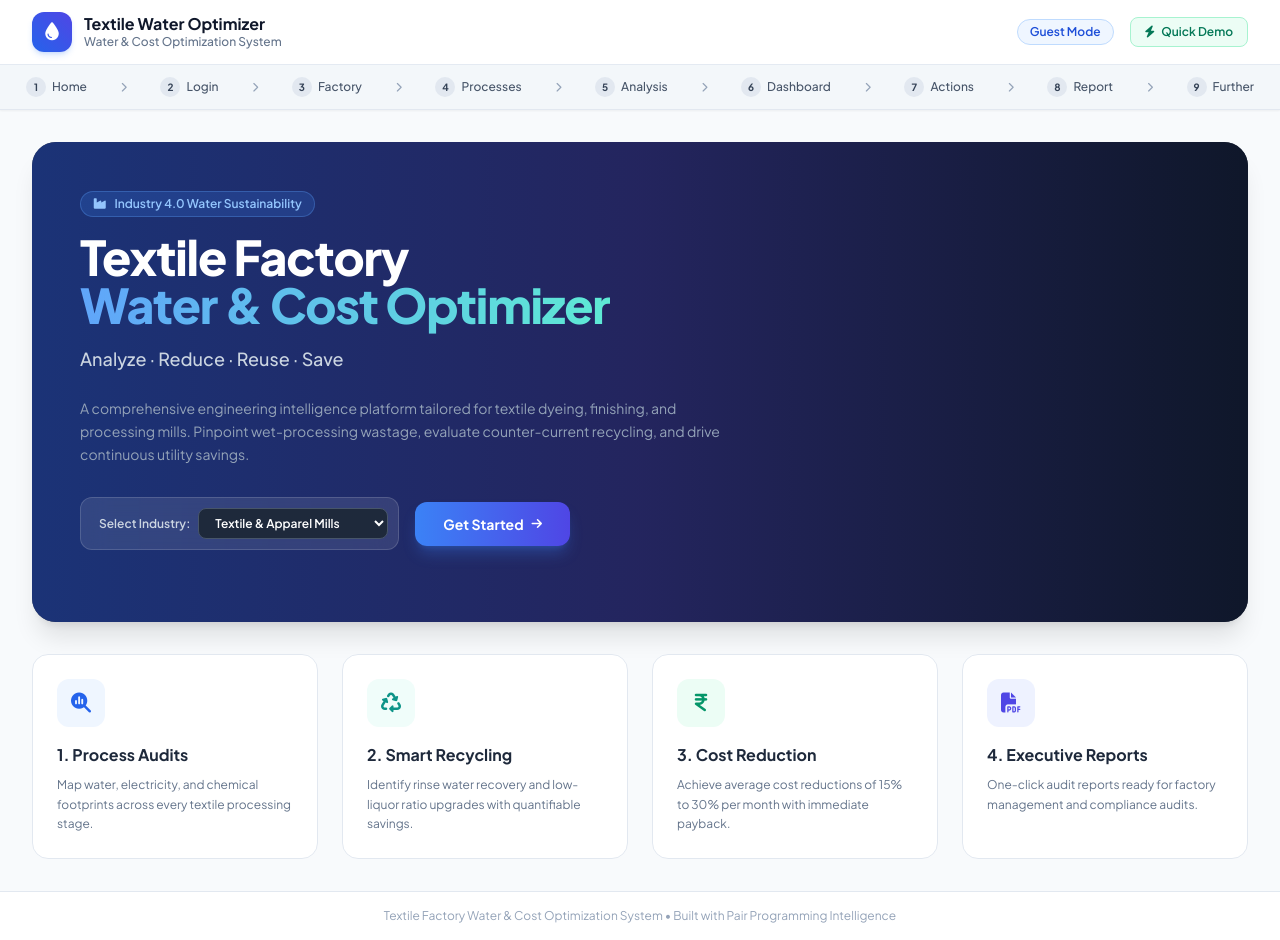
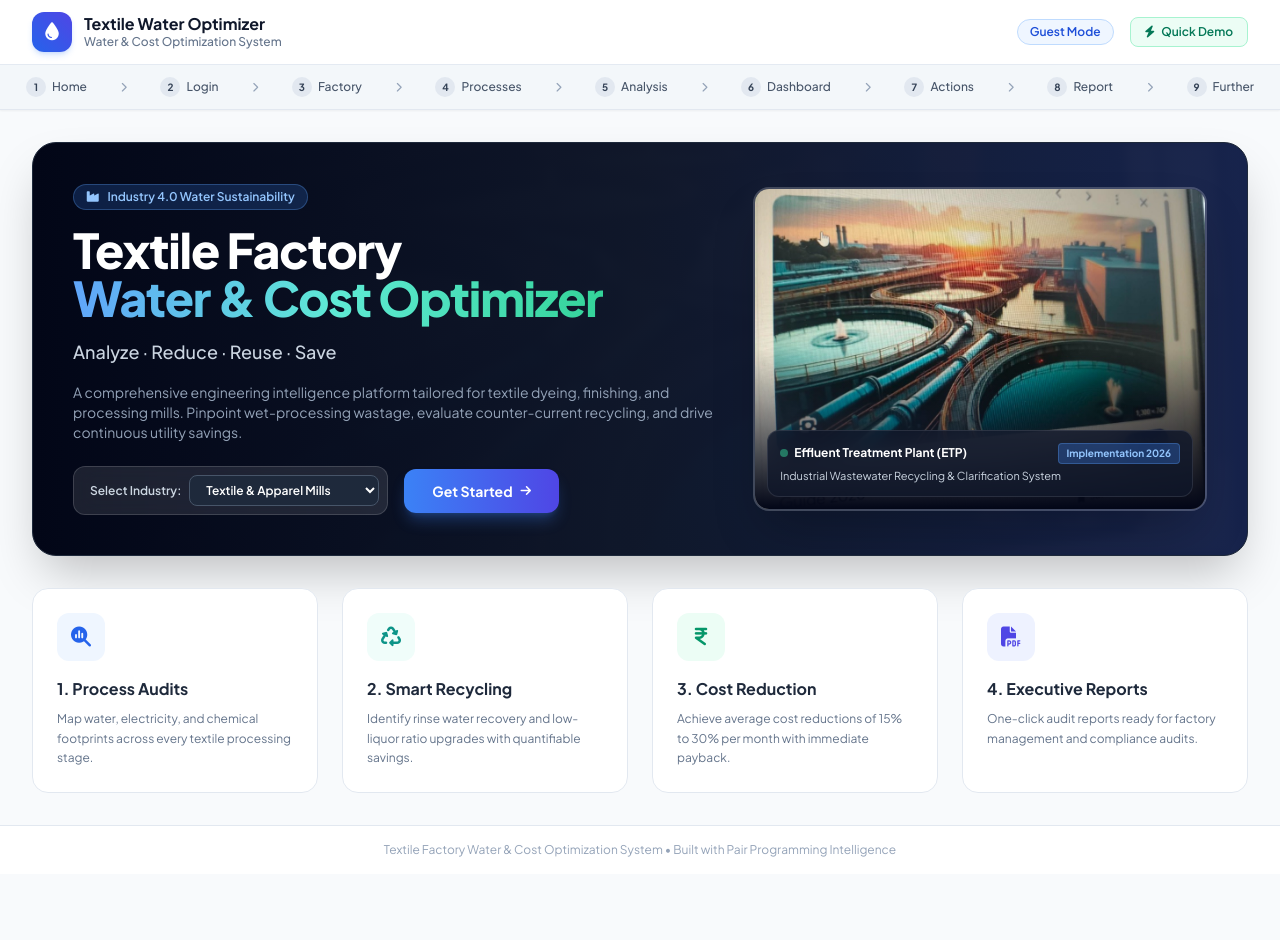
Before and after one commit to 25sc035-web/water-man, a plain HTML site: page index.html in a window 1280 px wide. After the commit the page ends 874 px from the top, so only its background shows below. Drawn offline with nearby package versions, Linux system fonts and the light colour scheme.

Commit message:
Add industrial wastewater treatment plant image to front page hero

```diff
--- a/index.html
+++ b/index.html
@@ -113,25 +113,31 @@
          STEP 1: HOME PAGE
          ========================================== -->
     <section id="step-1" class="step-view">
-      <div class="relative overflow-hidden rounded-3xl bg-slate-900 text-white p-8 sm:p-12 mb-8 shadow-xl">
-        <div class="absolute inset-0 bg-gradient-to-r from-blue-900/80 via-indigo-900/60 to-slate-900/90 pointer-events-none"></div>
-        <div class="relative z-10 max-w-2xl">
+      <div class="relative overflow-hidden rounded-3xl bg-slate-900 text-white p-6 sm:p-10 mb-8 shadow-2xl border border-slate-800">
+        <!-- Background subtle image glow -->
+        <div class="absolute inset-0 bg-cover bg-center opacity-20 filter blur-sm pointer-events-none" style="background-image: url('hero-plant.jpg');"></div>
+        <div class="absolute inset-0 bg-gradient-to-r from-slate-950 via-slate-900/95 to-blue-950/80 pointer-events-none"></div>
+
+        <div class="relative z-10 grid grid-cols-1 lg:grid-cols-12 gap-8 items-center">
+
+          <!-- Left Column (Content & CTA) -->
+          <div class="lg:col-span-7">
             <div class="inline-flex items-center gap-2 px-3 py-1 rounded-full bg-blue-500/20 text-blue-300 text-xs font-semibold mb-4 border border-blue-400/30">
               <i class="fa-solid fa-industry"></i> Industry 4.0 Water Sustainability
             </div>
             <h2 class="text-3xl sm:text-5xl font-extrabold tracking-tight mb-4">
-            Textile Factory <br><span class="text-transparent bg-clip-text bg-gradient-to-r from-blue-400 to-teal-300">Water & Cost Optimizer</span>
+              Textile Factory <br><span class="text-transparent bg-clip-text bg-gradient-to-r from-blue-400 via-teal-300 to-emerald-400">Water & Cost Optimizer</span>
             </h2>
-          <p class="text-lg text-slate-300 mb-6 font-medium">
+            <p class="text-base sm:text-lg text-slate-300 mb-4 font-medium">
               Analyze · Reduce · Reuse · Save
             </p>
-          <p class="text-sm text-slate-400 mb-8 leading-relaxed">
+            <p class="text-xs sm:text-sm text-slate-400 mb-6 leading-relaxed">
               A comprehensive engineering intelligence platform tailored for textile dyeing, finishing, and processing mills. Pinpoint wet-processing wastage, evaluate counter-current recycling, and drive continuous utility savings.
             </p>
 
-          <!-- Industry Selection -->
-          <div class="flex flex-col sm:flex-row items-stretch sm:items-center gap-4 mb-6">
-            <div class="bg-white/10 backdrop-blur-md rounded-xl p-2.5 border border-white/15 flex items-center gap-2">
+            <!-- Industry Selection & CTA -->
+            <div class="flex flex-col sm:flex-row items-stretch sm:items-center gap-4">
+              <div class="bg-white/10 backdrop-blur-md rounded-xl p-2 border border-white/15 flex items-center gap-2">
                 <span class="text-xs text-slate-300 font-semibold pl-2">Select Industry:</span>
                 <select class="bg-slate-800 text-white text-xs font-semibold rounded-lg px-3 py-1.5 border border-slate-600 focus:outline-none">
                   <option value="textile" selected>Textile & Apparel Mills</option>
@@ -145,6 +151,31 @@
                 <i class="fa-solid fa-arrow-right text-xs"></i>
               </button>
             </div>
+          </div>
+
+          <!-- Right Column (The User's Plant Image Showcase) -->
+          <div class="lg:col-span-5">
+            <div class="relative rounded-2xl overflow-hidden border-2 border-white/20 shadow-2xl group">
+              <img src="hero-plant.jpg" alt="Industrial Wastewater Treatment Plant" class="w-full h-64 sm:h-80 object-cover transform group-hover:scale-105 transition-transform duration-500">
+
+              <!-- Dark overlay gradient at bottom of image for badge -->
+              <div class="absolute inset-0 bg-gradient-to-t from-slate-950 via-transparent to-transparent"></div>
+
+              <div class="absolute bottom-3 left-3 right-3 p-3 rounded-xl bg-slate-900/80 backdrop-blur-md border border-white/10">
+                <div class="flex items-center justify-between mb-1">
+                  <span class="text-xs font-bold text-white flex items-center gap-1.5">
+                    <span class="w-2 h-2 rounded-full bg-emerald-400 animate-pulse"></span>
+                    Effluent Treatment Plant (ETP)
+                  </span>
+                  <span class="px-2 py-0.5 rounded text-[10px] font-bold bg-blue-500/30 text-blue-300 border border-blue-400/30">
+                    Implementation 2026
+                  </span>
+                </div>
+                <p class="text-[11px] text-slate-300 line-clamp-1">Industrial Wastewater Recycling & Clarification System</p>
+              </div>
+            </div>
+          </div>
+
         </div>
       </div>
 
```
Also changed, not shown: hero-plant.jpg (added). Lines whose indentation alone changed are shown as unchanged.
